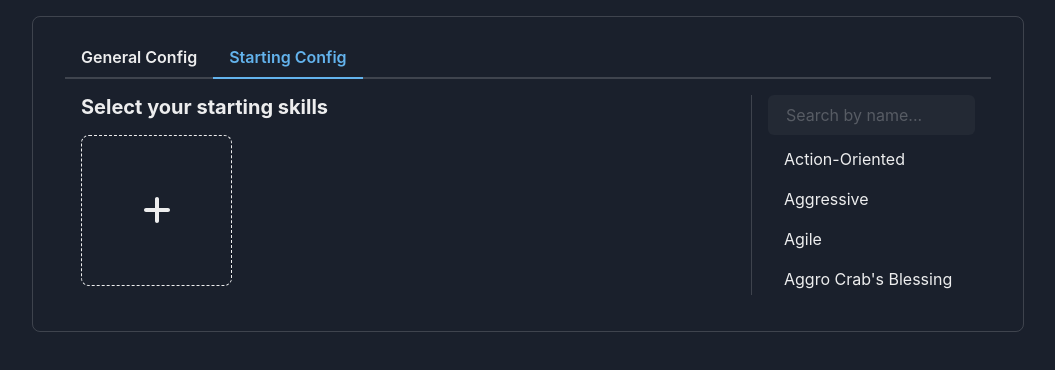
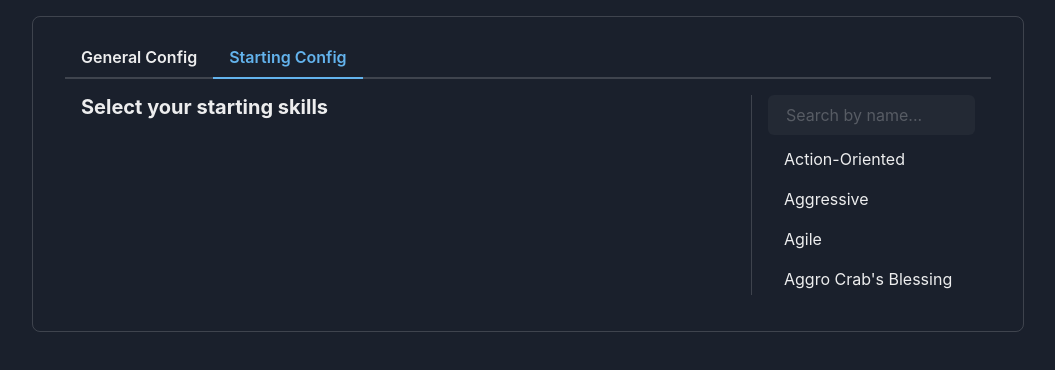
Before and after one commit to franomai/cornercutter, a React (Vite) app in the folder frontend/: page / in a window 1280 px wide. Both pictures are taken after a click on the tab "Starting Config". Shown: the top 370 px of the page, without its empty margins (112-1167 px from the left). Built offline with nearby package versions, Linux system fonts and the light colour scheme.

Commit message:
#3 Removed specific dropzone and made whole area droppable

```diff
--- a/frontend/src/App.tsx
+++ b/frontend/src/App.tsx
@@ -5,9 +5,9 @@ import StartingConfig from './pages/StartingConfig';
 
 function App() {
     return (
-        <div className="App">
+        <Box className="App">
             <Container my={4} maxW="80%">
-                <Box borderWidth="1px" py={5} px={8} borderRadius="lg">
+                <Box borderWidth="1px" py={5} px={8} borderRadius="lg" h="full">
                     <Tabs>
                         <TabList>
                             <Tab fontWeight="semibold">General Config</Tab>
@@ -24,7 +24,7 @@ function App() {
                     </Tabs>
                 </Box>
             </Container>
-        </div>
+        </Box>
     );
 }
 
--- a/frontend/src/components/skills/Dropzone.tsx
+++ b/frontend/src/components/skills/Dropzone.tsx
@@ -1,13 +1,14 @@
 import { Box, Center, Text } from '@chakra-ui/react';
 import { faPlus } from '@fortawesome/free-solid-svg-icons';
 import { FontAwesomeIcon } from '@fortawesome/react-fontawesome';
-import { FC } from 'react';
+import { FC, ReactNode } from 'react';
 import { useDrop } from 'react-dnd';
 import { ItemType, Item } from '../../types/ItemTypes';
 
 interface Props {
     itemType: ItemType;
     onItemDropped?: (item: Item) => void;
+    children?: ReactNode;
 }
 
 interface DropProps {
@@ -31,18 +32,23 @@ const Dropzone: FC<Props> = (props) => {
 
     return (
         <Box
-            p={3}
+            p={2}
             ref={dropRef}
-            border="1px dashed"
+            border={canDrop ? '1px dashed' : undefined}
             borderColor={canDrop ? 'blue.200' : undefined}
+            background={canDrop ? 'whiteAlpha.100' : undefined}
             rounded="lg"
-            className="square"
+            position="relative"
         >
-            <Center p={2} background={enabled ? 'whiteAlpha.100' : undefined} w="full" h="full" rounded="md">
-                <Text color={canDrop ? 'blue.200' : undefined}>
-                    <FontAwesomeIcon icon={faPlus} size="2x" />
-                </Text>
-            </Center>
+            {canDrop && (
+                <Center p={2} position="absolute" w="full" h="full">
+                    <Text color={canDrop ? 'blue.200' : undefined}>
+                        <FontAwesomeIcon icon={faPlus} size="2x" />
+                    </Text>
+                </Center>
+            )}
+
+            {props.children}
         </Box>
     );
 };
--- a/frontend/src/components/skills/SkillSelector.tsx
+++ b/frontend/src/components/skills/SkillSelector.tsx
@@ -1,3 +1,4 @@
+import { ResponsiveValue, SimpleGrid } from '@chakra-ui/react';
 import { FC, ReactNode } from 'react';
 import { skillFromId } from '../../data/TestSkills';
 import { Item } from '../../types/ItemTypes';
@@ -9,6 +10,7 @@ interface Props {
     skillIds: number[];
     addSkill: (skill: Item) => void;
     removeSkill: (index: number) => void;
+    columns?: ResponsiveValue<number>;
 }
 
 const SkillSelector: FC<Props> = (props) => {
@@ -17,10 +19,11 @@ const SkillSelector: FC<Props> = (props) => {
     }
 
     return (
-        <>
-            <Dropzone itemType={ItemTypes.SKILL} onItemDropped={props.addSkill} />
-            {renderSkills()}
-        </>
+        <Dropzone itemType={ItemTypes.SKILL} onItemDropped={props.addSkill}>
+            <SimpleGrid columns={props.columns} gap={4}>
+                {renderSkills()}
+            </SimpleGrid>
+        </Dropzone>
     );
 };
 
--- a/frontend/src/pages/StartingConfig.tsx
+++ b/frontend/src/pages/StartingConfig.tsx
@@ -18,10 +18,15 @@ const StartingConfig: FC = () => {
     return (
         <Flex gap={4}>
             <Box width="full">
-                <Heading size="md">Select your starting skills</Heading>
-                <SimpleGrid mt={4} columns={[1, null, 2, 3, 4, 6]} gap={4}>
-                    <SkillSelector skillIds={config.startingSkillIds} addSkill={addSkill} removeSkill={removeSkill} />
-                </SimpleGrid>
+                <Heading size="md" mb={4}>
+                    Select your starting skills
+                </Heading>
+                <SkillSelector
+                    skillIds={config.startingSkillIds}
+                    addSkill={addSkill}
+                    removeSkill={removeSkill}
+                    columns={[1, null, 2, 3, 4, 6]}
+                />
             </Box>
             <SearchColumn items={Skills} />
         </Flex>
```
